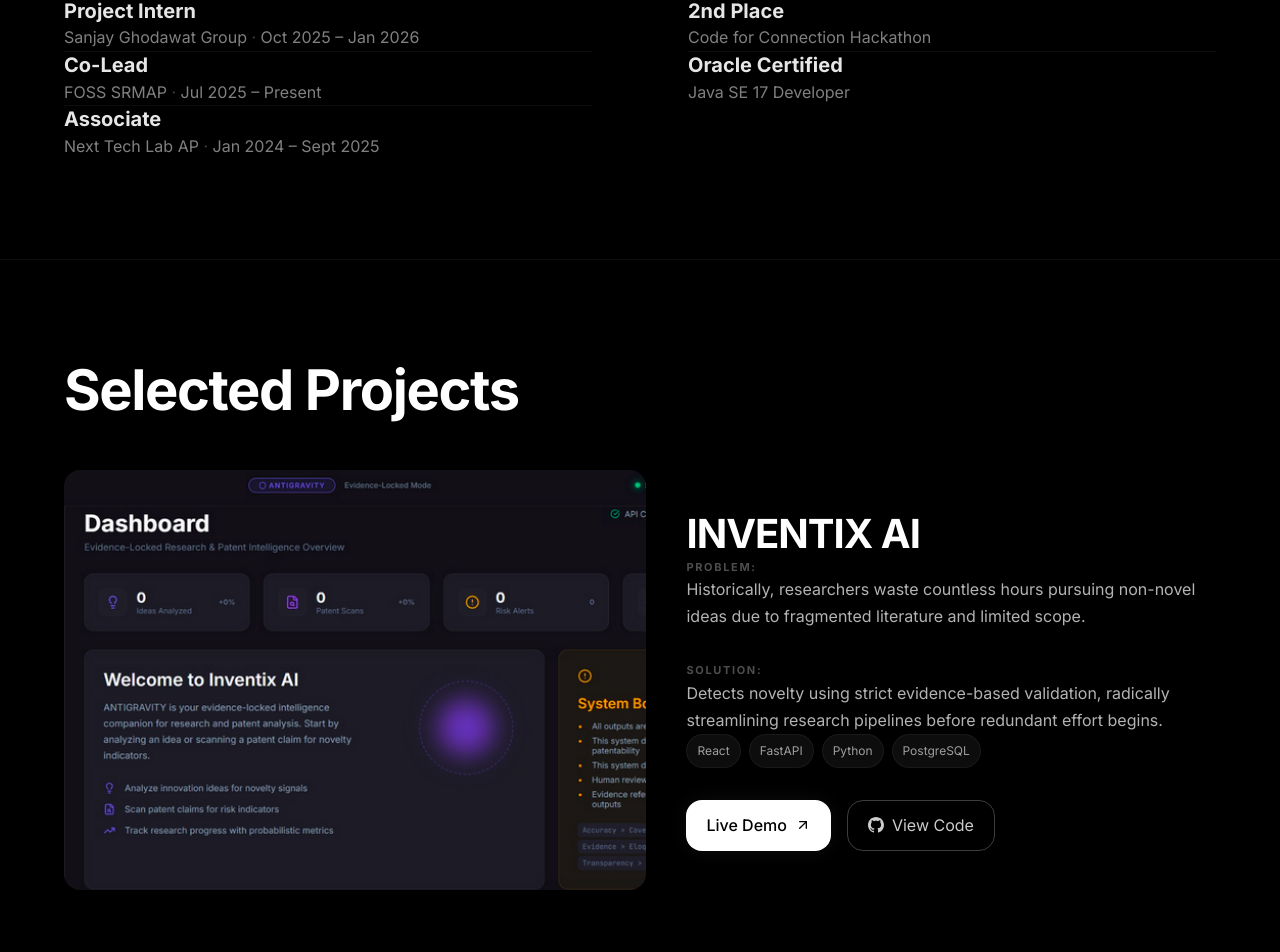
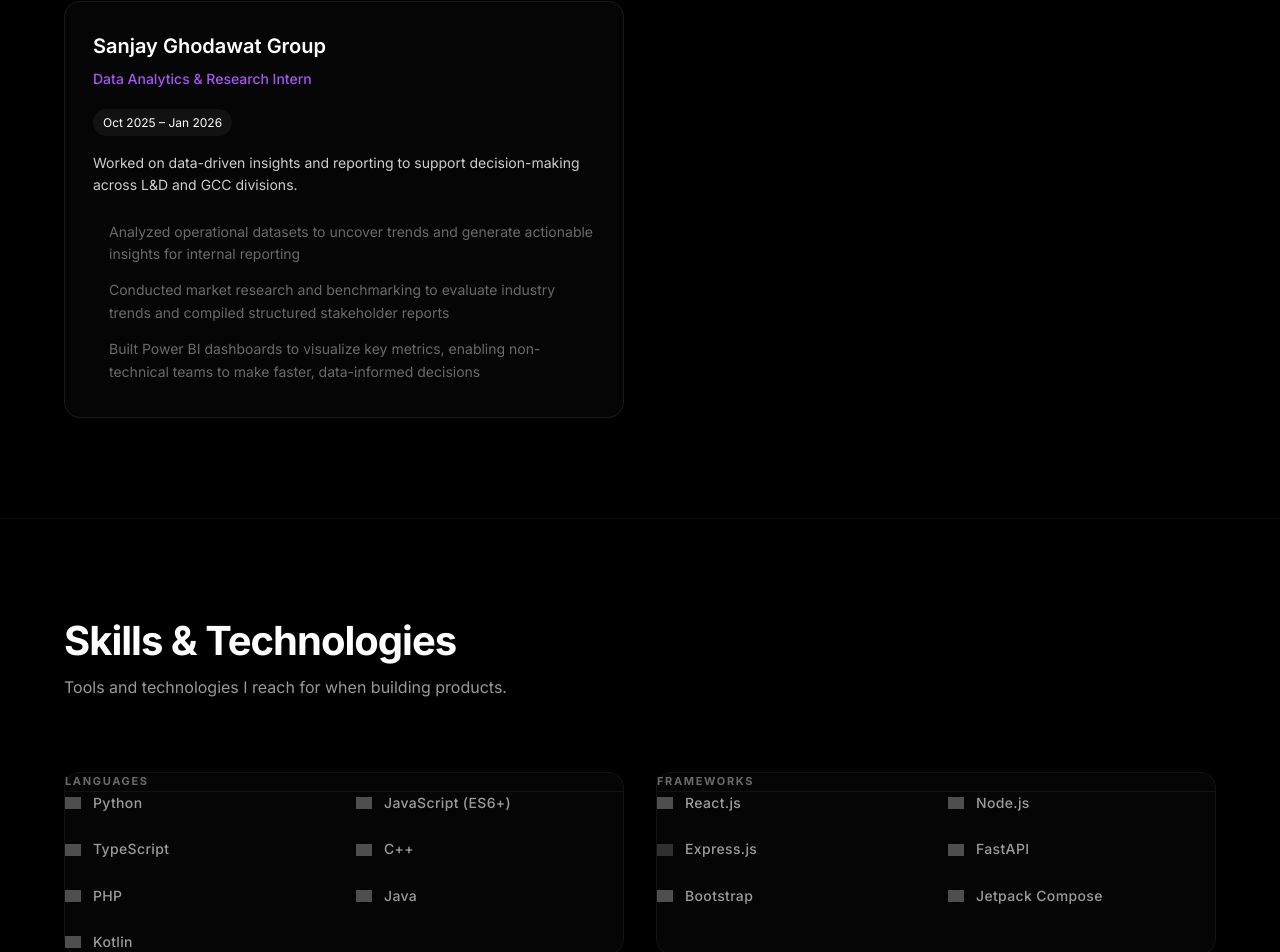
Before and after one commit to Girisha1908/Portfolio, a React (Vite) app: page / in a window 1280 px wide. Shown: the part 1035-1987 px from the top of the page. Built offline with nearby package versions, Linux system fonts and the light colour scheme; grey boxes are pictures that could not be loaded.

Commit message:
Optimize item padding, purge obsolete markup rings, expand routing

```diff
--- a/src/App.jsx
+++ b/src/App.jsx
@@ -2,6 +2,8 @@
 import Hero from './components/Hero';
 import Projects from './components/Projects';
 import Experience from './components/Experience';
+import Skills from './components/Skills';
+import Leadership from './components/Leadership';
 import Footer from './components/Footer';
 import CustomCursor from './components/CustomCursor';
 
@@ -13,7 +15,9 @@
       <main>
         <Hero />
         <Experience />
+        <Skills />
         <Projects />
+        <Leadership />
       </main>
       <Footer />
     </div>
--- a/src/components/Experience.jsx
+++ b/src/components/Experience.jsx
@@ -1,80 +1,69 @@
 import { motion } from 'framer-motion';
 
 const experiences = [
-  { role: 'Project Intern', company: 'Sanjay Ghodawat Group', date: 'Oct 2025 – Jan 2026' },
-  { role: 'Co-Lead', company: 'FOSS SRMAP', date: 'Jul 2025 – Present' },
-  { role: 'Associate', company: 'Next Tech Lab AP', date: 'Jan 2024 – Sept 2025' },
-];
-
-const awards = [
-  { title: '2nd Place', event: 'Code for Connection Hackathon' },
-  { title: 'Oracle Certified', event: 'Java SE 17 Developer' },
+  {
+    role: 'Data Analytics & Research Intern',
+    company: 'Sanjay Ghodawat Group',
+    date: 'Oct 2025 – Jan 2026',
+    description: 'Worked on data-driven insights and reporting to support decision-making across L&D and GCC divisions.',
+    bullets: [
+      'Analyzed operational datasets to uncover trends and generate actionable insights for internal reporting',
+      'Conducted market research and benchmarking to evaluate industry trends and compiled structured stakeholder reports',
+      'Built Power BI dashboards to visualize key metrics, enabling non-technical teams to make faster, data-informed decisions'
+    ]
+  }
 ];
 
 export default function Experience() {
   return (
     <section id="experience" className="section bg-black border-t border-white/5">
-      <div className="container">
+      <div className="container max-w-[1100px] mx-auto px-6">
+
         {/* Section Heading */}
-        <div className="section-title">
-          <h2 className="text-[clamp(40px,6vw,56px)] font-bold text-white tracking-tight leading-[1.1]">
+        <div className="section-header">
+          <span className="text-white/30 text-[12px] tracking-[0.15em] font-bold uppercase block mb-3">
+            CAREER
+          </span>
+          <h2 className="section-title font-bold text-white tracking-tight">
             Experience & Awards
           </h2>
         </div>
 
-        <div className="grid grid-cols-1 md:grid-cols-2 gap-16 md:gap-24">
-          {/* Experience Column */}
-          <div>
-            <h3 className="text-white/40 text-[14px] font-semibold uppercase tracking-widest mb-10">
-              Experience
-            </h3>
-            <div className="flex flex-col">
+        <div className="cards">
           {experiences.map((exp, i) => (
             <motion.div
               key={i}
-                  initial={{ opacity: 0, y: 15 }}
+              initial={{ opacity: 0, y: 20 }}
               whileInView={{ opacity: 1, y: 0 }}
               viewport={{ once: true }}
               transition={{ duration: 0.5, delay: i * 0.1 }}
-                  className="border-b border-white-[0.03] border-white/5 pb-8 mb-8 last:border-0 last:mb-0 last:pb-0"
+              className="card"
             >
-                  <h4 className="text-[20px] font-bold text-white/90 mb-1 leading-snug">
+              <h3 className="card-title text-white">
+                {exp.company}
+              </h3>
+              <div className="role">
                 {exp.role}
-                  </h4>
-                  <p className="text-[16px] text-white/50 font-normal leading-[1.6]">
-                    {exp.company} <span className="mx-1 opacity-50">·</span> {exp.date}
+              </div>
+              <div className="date text-white">
+                {exp.date}
+              </div>
+
+              <p className="card-desc text-white">
+                {exp.description}
               </p>
+
+              <ul>
+                {exp.bullets.map((bullet, idx) => (
+                  <li key={idx} className="flex items-start text-white/50">
+                    <span className="leading-[1.6] text-[14px]">{bullet}</span>
+                  </li>
+                ))}
+              </ul>
             </motion.div>
           ))}
         </div>
-          </div>
 
-          {/* Awards Column */}
-          <div>
-            <h3 className="text-white/40 text-[14px] font-semibold uppercase tracking-widest mb-10">
-              Awards
-            </h3>
-            <div className="flex flex-col">
-              {awards.map((award, i) => (
-                <motion.div
-                  key={i}
-                  initial={{ opacity: 0, y: 15 }}
-                  whileInView={{ opacity: 1, y: 0 }}
-                  viewport={{ once: true }}
-                  transition={{ duration: 0.5, delay: 0.2 + i * 0.1 }}
-                  className="border-b border-white-5 pb-8 mb-8 last:border-0 last:mb-0 last:pb-0 border-white/5"
-                >
-                  <h4 className="text-[20px] font-bold text-white/90 mb-1 leading-snug">
-                    {award.title}
-                  </h4>
-                  <p className="text-[16px] text-white/50 font-normal leading-[1.6]">
-                    {award.event}
-                  </p>
-                </motion.div>
-              ))}
-            </div>
-          </div>
-        </div>
       </div>
     </section>
   );
--- /dev/null
+++ b/src/components/Leadership.jsx
@@ -0,0 +1,81 @@
+import { motion } from 'framer-motion';
+
+const cards = [
+  {
+    organization: 'Next Tech Lab AP',
+    role: 'Associate · Cybersecurity Domain',
+    date: 'Jan 2024 – Sept 2025',
+    description: 'Actively contributed to India’s first multi-disciplinary undergraduate research lab. Authored technical blogs for the official NTLAP publication Arcana.',
+    bullets: [
+      'Authored “Understanding Browser-in-the-Middle (BitM) Attacks” — published in Arcana',
+      'Contributed to cybersecurity research within a cross-disciplinary undergraduate environment'
+    ]
+  },
+  {
+    organization: 'FOSS SRMAP',
+    role: 'Co-Lead · Free & Open Source Community',
+    date: 'July 2025 – Present',
+    description: 'Co-leading a 300+ member tech community at SRM AP promoting open-source software, Linux, and collaborative development culture across campus.',
+    bullets: [
+      'Organizing workshops, peer-learning sessions, and open-source contribution drives',
+      'Building a culture of knowledge sharing around Linux, Git, and open development'
+    ]
+  }
+];
+
+export default function Leadership() {
+  return (
+    <section id="leadership" className="section bg-black border-t border-white/5">
+      <div className="container max-w-[1100px] mx-auto px-6">
+        {/* Header Block constraints tightly matched to 600px */}
+        <div className="section-header">
+          <span className="text-white/30 text-[12px] tracking-[0.15em] font-bold uppercase block mb-3">
+            COMMUNITY
+          </span>
+          <h2 className="section-title font-bold text-white tracking-tight">
+            Leadership & Volunteering
+          </h2>
+          <p className="section-subtext text-white">
+            Building communities and contributing to open knowledge beyond the classroom.
+          </p>
+        </div>
+
+        {/* CSS-Grid Layout */}
+        <div className="cards">
+          {cards.map((card, i) => (
+            <motion.div
+              key={i}
+              initial={{ opacity: 0, y: 20 }}
+              whileInView={{ opacity: 1, y: 0 }}
+              viewport={{ once: true }}
+              transition={{ duration: 0.5, delay: i * 0.1 }}
+              className="card"
+            >
+              <h3 className="card-title text-white">
+                {card.organization}
+              </h3>
+              <div className="role">
+                {card.role}
+              </div>
+              <div className="date text-white">
+                {card.date}
+              </div>
+
+              <p className="card-desc text-white">
+                {card.description}
+              </p>
+
+              <ul>
+                {card.bullets.map((bullet, idx) => (
+                  <li key={idx} className="flex items-start text-white/50">
+                    <span className="leading-[1.6] text-[14px]">{bullet}</span>
+                  </li>
+                ))}
+              </ul>
+            </motion.div>
+          ))}
+        </div>
+      </div>
+    </section>
+  );
+}
--- a/src/components/Projects.jsx
+++ b/src/components/Projects.jsx
@@ -122,8 +122,8 @@
   return (
     <section id="projects" className="section bg-black border-t border-white/5">
       <div className="container">
-        <div className="section-title">
-          <h2 className="text-[clamp(40px,6vw,56px)] font-bold text-white tracking-tight leading-[1.1]">
+        <div className="section-header">
+          <h2 className="section-title font-bold text-white tracking-tight">
             Selected Projects
           </h2>
         </div>
--- a/src/components/Skills.jsx
+++ b/src/components/Skills.jsx
@@ -1,51 +1,101 @@
-import { motion, useInView } from 'motion/react';
-import { useRef } from 'react';
+import { motion } from 'framer-motion';
 
-const groups = [
-  { label: 'Languages', items: ['Python', 'JavaScript', 'TypeScript', 'C++', 'Java', 'Kotlin', 'PHP'] },
-  { label: 'Cloud & DevOps', items: ['Docker', 'AWS', 'Linux', 'Shell', 'Git', 'CI/CD'] },
-  { label: 'Frameworks', items: ['React', 'Node.js', 'Express', 'FastAPI', 'Tailwind', 'Vite', 'Socket.io'] },
-  { label: 'Databases', items: ['PostgreSQL', 'MySQL', 'Supabase', 'Firebase', 'SQLite'] },
+const skillGroups = [
+  {
+    title: 'LANGUAGES',
+    skills: [
+      { name: 'Python', icon: 'https://cdn.jsdelivr.net/gh/devicons/devicon@latest/icons/python/python-original.svg' },
+      { name: 'JavaScript (ES6+)', icon: 'https://cdn.jsdelivr.net/gh/devicons/devicon@latest/icons/javascript/javascript-original.svg' },
+      { name: 'TypeScript', icon: 'https://cdn.jsdelivr.net/gh/devicons/devicon@latest/icons/typescript/typescript-original.svg' },
+      { name: 'C++', icon: 'https://cdn.jsdelivr.net/gh/devicons/devicon@latest/icons/cplusplus/cplusplus-original.svg' },
+      { name: 'PHP', icon: 'https://cdn.jsdelivr.net/gh/devicons/devicon@latest/icons/php/php-original.svg' },
+      { name: 'Java', icon: 'https://cdn.jsdelivr.net/gh/devicons/devicon@latest/icons/java/java-original.svg' },
+      { name: 'Kotlin', icon: 'https://cdn.jsdelivr.net/gh/devicons/devicon@latest/icons/kotlin/kotlin-original.svg' },
+    ]
+  },
+  {
+    title: 'FRAMEWORKS',
+    skills: [
+      { name: 'React.js', icon: 'https://cdn.jsdelivr.net/gh/devicons/devicon@latest/icons/react/react-original.svg' },
+      { name: 'Node.js', icon: 'https://cdn.jsdelivr.net/gh/devicons/devicon@latest/icons/nodejs/nodejs-original.svg' },
+      { name: 'Express.js', icon: 'https://cdn.jsdelivr.net/gh/devicons/devicon@latest/icons/express/express-original.svg' },
+      { name: 'FastAPI', icon: 'https://cdn.jsdelivr.net/gh/devicons/devicon@latest/icons/fastapi/fastapi-original.svg' },
+      { name: 'Bootstrap', icon: 'https://cdn.jsdelivr.net/gh/devicons/devicon@latest/icons/bootstrap/bootstrap-original.svg' },
+      { name: 'Jetpack Compose', icon: 'https://cdn.jsdelivr.net/gh/devicons/devicon@latest/icons/android/android-original.svg' },
+    ]
+  },
+  {
+    title: 'DEVOPS & CLOUD',
+    skills: [
+      { name: 'Docker', icon: 'https://cdn.jsdelivr.net/gh/devicons/devicon@latest/icons/docker/docker-original.svg' },
+      { name: 'Docker Compose', icon: 'https://cdn.jsdelivr.net/gh/devicons/devicon@latest/icons/docker/docker-plain.svg' },
+      { name: 'AWS', icon: 'https://cdn.jsdelivr.net/gh/devicons/devicon@latest/icons/amazonwebservices/amazonwebservices-original-wordmark.svg' },
+      { name: 'Linux/Unix', icon: 'https://cdn.jsdelivr.net/gh/devicons/devicon@latest/icons/linux/linux-original.svg' },
+      { name: 'Shell Scripting', icon: 'https://cdn.jsdelivr.net/gh/devicons/devicon@latest/icons/bash/bash-original.svg' },
+    ]
+  },
+  {
+    title: 'DATABASES & TOOLS',
+    skills: [
+      { name: 'MySQL', icon: 'https://cdn.jsdelivr.net/gh/devicons/devicon@latest/icons/mysql/mysql-original.svg' },
+      { name: 'Supabase', icon: 'https://cdn.jsdelivr.net/gh/devicons/devicon@latest/icons/supabase/supabase-original.svg' },
+      { name: 'Firebase', icon: 'https://cdn.jsdelivr.net/gh/devicons/devicon@latest/icons/firebase/firebase-plain.svg' },
+
+      { name: 'SQLite', icon: 'https://cdn.jsdelivr.net/gh/devicons/devicon@latest/icons/sqlite/sqlite-original.svg' },
+      { name: 'Socket.IO', icon: 'https://cdn.jsdelivr.net/gh/devicons/devicon@latest/icons/socketio/socketio-original.svg' },
+      { name: 'Git / GitHub', icon: 'https://cdn.jsdelivr.net/gh/devicons/devicon@latest/icons/github/github-original.svg' },
+    ]
+  }
 ];
 
 export default function Skills() {
-  const ref = useRef(null);
-  const inView = useInView(ref, { once: true, margin: '-100px' });
+  return (
+    <section id="skills" className="section bg-black border-t border-white/5">
+      <div className="container max-w-[1100px] mx-auto px-6">
+        <div className="section-header">
+          <h2 className="section-title font-bold text-white tracking-tight">
+            Skills & Technologies
+          </h2>
+          <p className="section-subtext text-white">
+            Tools and technologies I reach for when building products.
+          </p>
+        </div>
 
-  return (
-    <section id="skills" ref={ref} className="bg-black section-pad overflow-hidden">
-      <div className="max-w-5xl mx-auto">
-        {/* Header */}
-        <motion.div
-          initial={{ opacity: 0, y: 30 }}
-          animate={inView ? { opacity: 1, y: 0 } : {}}
-          transition={{ duration: 0.7 }}
-          className="flex items-baseline justify-between mb-16 md:mb-20"
-        >
-          <h2 className="text-3xl md:text-5xl text-white tracking-tight"
-            style={{ fontFamily: "'Instrument Serif', serif" }}>
-            My{' '}<em className="italic text-white/60">toolbox</em>
-          </h2>
-          <p className="text-white/40 text-sm hidden md:block">Skills</p>
-        </motion.div>
+        <div className="grid grid-cols-1 md:grid-cols-2 gap-[32px]">
+          {skillGroups.map((group, i) => (
+            <motion.div
+              key={group.title}
+              initial={{ opacity: 0, y: 20 }}
+              whileInView={{ opacity: 1, y: 0 }}
+              viewport={{ once: true }}
+              transition={{ duration: 0.5, delay: i * 0.1 }}
+              className="bg-white/[0.02] border border-white/5 rounded-2xl p-8 hover:bg-white/[0.03] hover:border-white/10 transition-all duration-300"
+            >
+              <h3 className="text-white/40 text-[11px] tracking-[0.15em] font-bold uppercase border-b border-white/5 pb-4 mb-6">
+                {group.title}
+              </h3>
 
-        {/* Grouped pills */}
-        <div className="space-y-10">
-          {groups.map((g, i) => (
-            <motion.div
-              key={g.label}
-              initial={{ opacity: 0, y: 20 }}
-              animate={inView ? { opacity: 1, y: 0 } : {}}
-              transition={{ duration: 0.5, delay: i * 0.08 }}
-            >
-              <p className="text-white/30 text-xs tracking-widest uppercase mb-4">{g.label}</p>
-              <div className="flex flex-wrap gap-3">
-                {g.items.map((s) => (
-                  <span key={s}
-                    className="liquid-glass rounded-full px-5 py-2.5 text-sm text-white/60 hover:text-white/90 hover:bg-white/[0.04] transition-all duration-300 cursor-default">
-                    {s}
-                  </span>
-                ))}
+              <div className="grid grid-cols-2 gap-y-6 gap-x-6 pl-2 py-4">
+                {group.skills.map((skill) => {
+                  const invertIcon = skill.name.includes("GitHub") || skill.name.includes("Socket") || skill.name.includes("Express") || skill.name.includes("AWS");
+
+                  return (
+                    <div
+                      key={skill.name}
+                      className="flex items-center gap-3 w-full opacity-60 hover:opacity-100 transition-opacity cursor-default"
+                    >
+                      <img
+                        src={skill.icon}
+                        alt={skill.name}
+                        className="w-[16px] h-[16px] object-contain grayscale opacity-80"
+                        style={invertIcon ? { filter: 'invert(1) grayscale(1)' } : {}}
+                      />
+                      <span className="text-white text-[14px] font-medium tracking-wide">
+                        {skill.name}
+                      </span>
+                    </div>
+                  );
+                })}
               </div>
             </motion.div>
           ))}
--- a/src/index.css
+++ b/src/index.css
@@ -22,8 +22,20 @@
   padding: 100px 0;
 }
 
+.section-header {
+  max-width: 520px;
+  margin-bottom: 72px;
+}
+
 .section-title {
-  margin-bottom: 48px;
+  font-size: 40px;
+  line-height: 1.1;
+  margin-bottom: 12px;
+}
+
+.section-subtext {
+  font-size: 16px;
+  opacity: 0.6;
 }
 
 .nav {
@@ -228,3 +240,92 @@
     line-height: 1.05 !important;
   }
 }
+
+/* ── Cards ── */
+.cards {
+  display: grid;
+  grid-template-columns: 1fr 1fr;
+  gap: 32px;
+  align-items: stretch;
+}
+
+@media (max-width: 768px) {
+  .cards {
+    grid-template-columns: 1fr;
+  }
+}
+
+.card {
+  background: rgba(255,255,255,0.02);
+  border: 1px solid rgba(255,255,255,0.08);
+  backdrop-filter: blur(6px);
+  padding: 28px;
+  border-radius: 16px;
+  transition: all 0.25s ease;
+  display: flex;
+  flex-direction: column;
+}
+
+.card:hover {
+  transform: translateY(-4px);
+  border-color: rgba(255,255,255,0.15);
+}
+
+.card-title {
+  font-size: 20px;
+  font-weight: 600;
+  margin-bottom: 6px;
+}
+
+.role {
+  font-size: 14px;
+  color: #a855f7;
+  font-weight: 500;
+  margin-bottom: 10px;
+}
+
+.date {
+  display: inline-block;
+  font-size: 12px;
+  padding: 4px 10px;
+  border-radius: 999px;
+  background: rgba(255,255,255,0.05);
+  margin-top: 8px;
+  margin-bottom: 16px;
+  width: max-content;
+}
+
+.card p {
+  max-width: 500px;
+  font-size: 14px;
+  background: transparent;
+}
+
+.card-desc {
+  font-size: 14px;
+  opacity: 0.8;
+  margin-bottom: 16px;
+}
+
+.card ul {
+  padding-left: 16px;
+  margin-top: 8px;
+  gap: 8px;
+  display: flex;
+  flex-direction: column;
+}
+
+.card li {
+  opacity: 0.8;
+  margin-bottom: 6px;
+  transition: transform 0.2s ease;
+}
+
+.card li:hover {
+  transform: translateX(4px);
+}
+
+.section {
+  border-top: 1px solid rgba(255,255,255,0.05);
+  padding: 100px 0;
+}
```
Also changed, not shown: src/components/Navbar.jsx (+7 -0 lines). Lines whose indentation alone changed are shown as unchanged.
